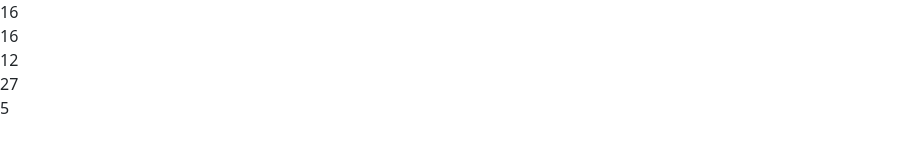
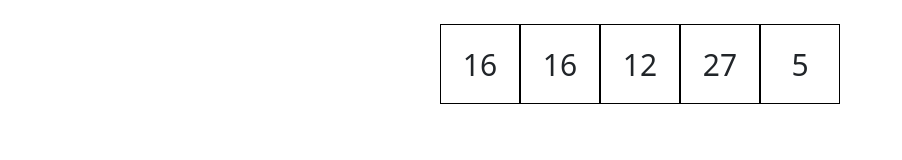
Before and after one commit to davidedev04/js-simon, a plain HTML site: page index.html in a window 1280 px wide. Shown: the whole page, without its empty margins (0-902 px from the left). Drawn offline with nearby package versions, Linux system fonts and the light colour scheme.

Commit message:
aggiunti in pagina

```diff
--- a/css/style.css
+++ b/css/style.css
@@ -0,0 +1,9 @@
+.square{
+    border: 1px solid #000;
+    width: 80px;
+    height: 80px;
+    font-size: 30px;
+    display: flex;
+    justify-content: center;
+    align-items: center;
+}
--- a/index.html
+++ b/index.html
@@ -17,9 +17,10 @@
 
 <body>
 
-    <div id="grid">
+    <div id="grid" class="container d-flex justify-content-center mt-4">
 
     </div>
+
 
     <script type="text/javascript" src="simon.js"></script>
 
```
